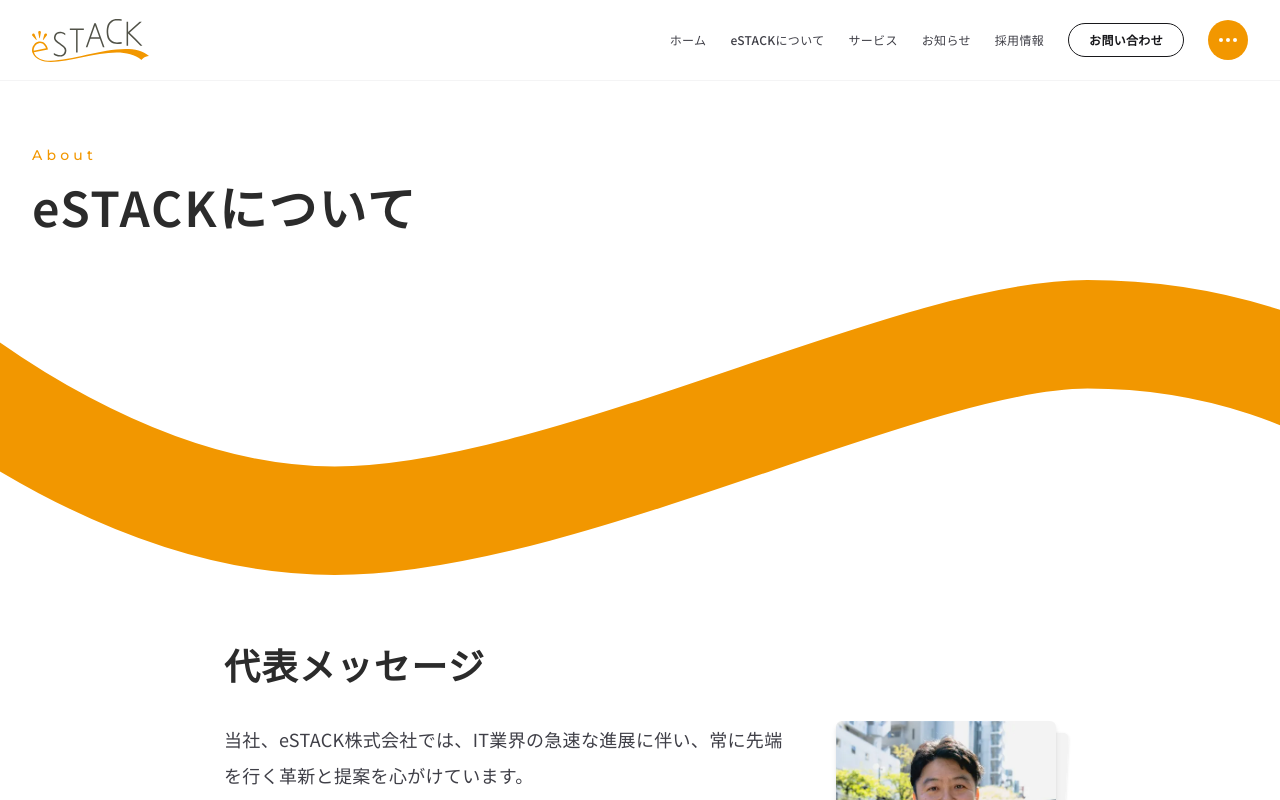
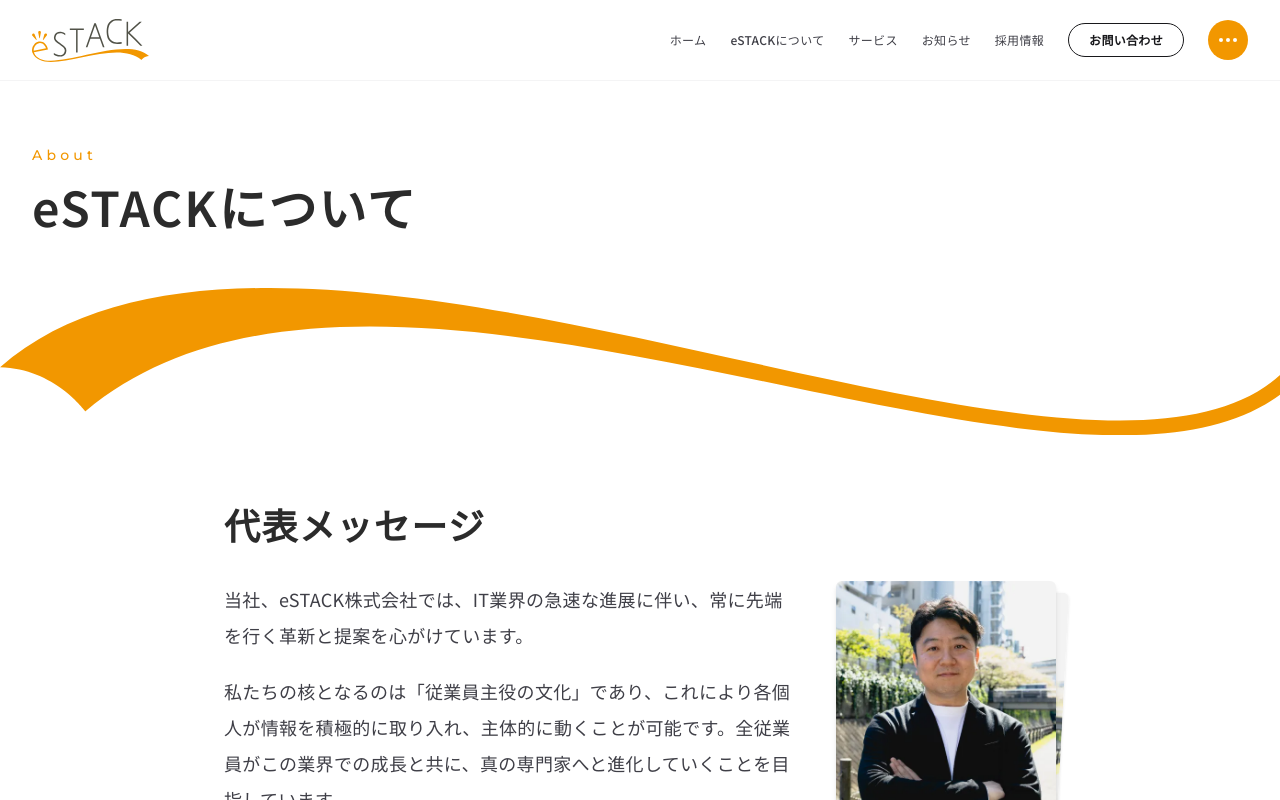
Before and after one commit to estack-inc/estack-website, a Next.js app: page /about in a window 1280 px wide. Shown: the top 800 px of the page. Built offline with nearby package versions, Linux system fonts and the light colour scheme.

Commit message:
fix: 旧サイトと同じ波 SVG (2191x251) に差し替え
旧サイト about ページが実際に使用していた s-2191x251_ab715645.svg を
public/wave-ribbon.svg として配置。PageHeader で読み込み。
従来の wave.svg (1512x348) は形状が異なるため使用停止。

```diff
--- a/components/PageHeader.tsx
+++ b/components/PageHeader.tsx
@@ -22,12 +22,12 @@
         </h1>
       </div>
       {showWave && (
-        <div className="mt-6 md:mt-10 w-full pointer-events-none">
+        <div className="mt-8 md:mt-12 w-full pointer-events-none overflow-hidden">
           <Image
-            src="/wave.svg"
+            src="/wave-ribbon.svg"
             alt=""
-            width={1512}
-            height={348}
+            width={2191}
+            height={251}
             className="w-full h-auto"
             aria-hidden
             priority
```
Also changed, not shown: public/wave-ribbon.svg (added).
